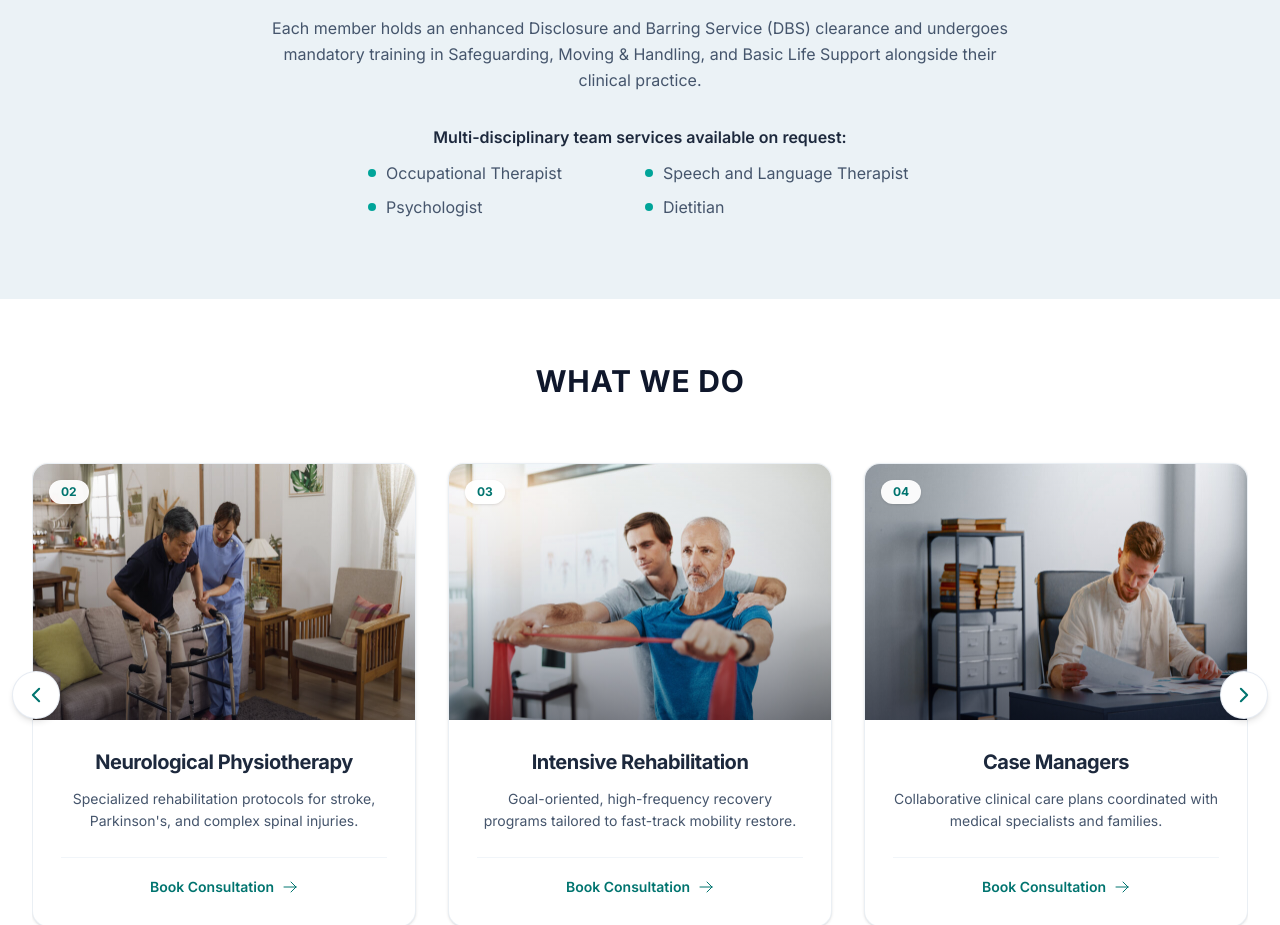
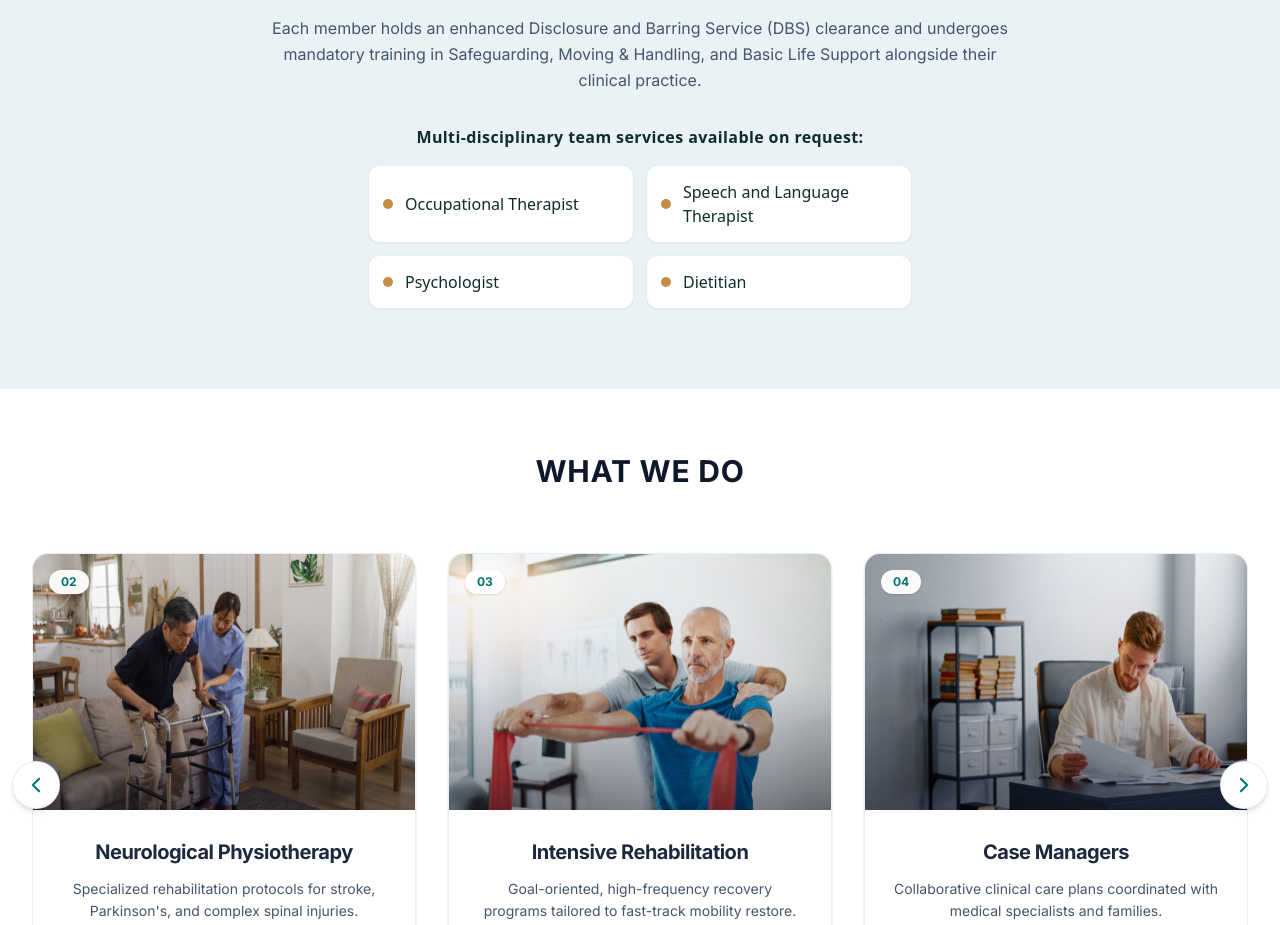
Before and after one commit to Sijan666/rehabTherapy, a React (Vite) app: page /about-us in a window 1280 px wide. Shown: the part 2840-3765 px from the top of the page. Built offline with nearby package versions, Linux system fonts and the light colour scheme.

Commit message:
feat(update): about page MultidisciplinaryServices section

```diff
--- a/src/components/pages/about/MultidisciplinaryServices.jsx
+++ b/src/components/pages/about/MultidisciplinaryServices.jsx
@@ -9,18 +9,48 @@ const MULTIDISCIPLINARY_SERVICES = [
 
 export default function MultidisciplinaryServices() {
   return (
-    <div className="mt-8 flex flex-col items-center">
-      <p className="mb-3 text-center text-sm font-semibold text-slate-800 sm:text-base">
+    <div className="mt-8 flex flex-col items-center font-sans">
+      <p className="mb-4 text-center text-sm font-semibold text-[#0F2D2A] sm:text-base tracking-wide">
         Multi-disciplinary team services available on request:
       </p>
-      <ul className="grid w-full max-w-xl grid-cols-1 gap-2.5 px-4 text-sm text-slate-600 sm:grid-cols-2 sm:text-base">
+      <ul className="grid w-full max-w-xl grid-cols-1 gap-3 px-4 text-sm text-[#556061] sm:grid-cols-2 sm:text-base">
         {MULTIDISCIPLINARY_SERVICES.map((service, index) => (
-          <li key={`service-${index}`} className="flex items-center gap-2.5">
-            <span className="inline-block h-2 w-2 flex-shrink-0 rounded-full bg-[#00A499]" />
-            <span>{service}</span>
+          <li
+            key={`service-${index}`}
+            className="flex items-center gap-3 rounded-xl bg-white p-3.5 shadow-xs border border-[#EBEBEB] transition-all duration-300 hover:border-[#C68B45]/40"
+          >
+            <span className="inline-block h-2.5 w-2.5 flex-shrink-0 rounded-full bg-[#C68B45]" />
+            <span className="font-medium text-[#0F2D2A]">{service}</span>
           </li>
         ))}
       </ul>
     </div>
   );
 }
+
+// import React from "react";
+
+// const MULTIDISCIPLINARY_SERVICES = [
+//   "Occupational Therapist",
+//   "Speech and Language Therapist",
+//   "Psychologist",
+//   "Dietitian",
+// ];
+
+// export default function MultidisciplinaryServices() {
+//   return (
+//     <div className="mt-8 flex flex-col items-center">
+//       <p className="mb-3 text-center text-sm font-semibold text-slate-800 sm:text-base">
+//         Multi-disciplinary team services available on request:
+//       </p>
+//       <ul className="grid w-full max-w-xl grid-cols-1 gap-2.5 px-4 text-sm text-slate-600 sm:grid-cols-2 sm:text-base">
+//         {MULTIDISCIPLINARY_SERVICES.map((service, index) => (
+//           <li key={`service-${index}`} className="flex items-center gap-2.5">
+//             <span className="inline-block h-2 w-2 flex-shrink-0 rounded-full bg-[#00A499]" />
+//             <span>{service}</span>
+//           </li>
+//         ))}
+//       </ul>
+//     </div>
+//   );
+// }
```
